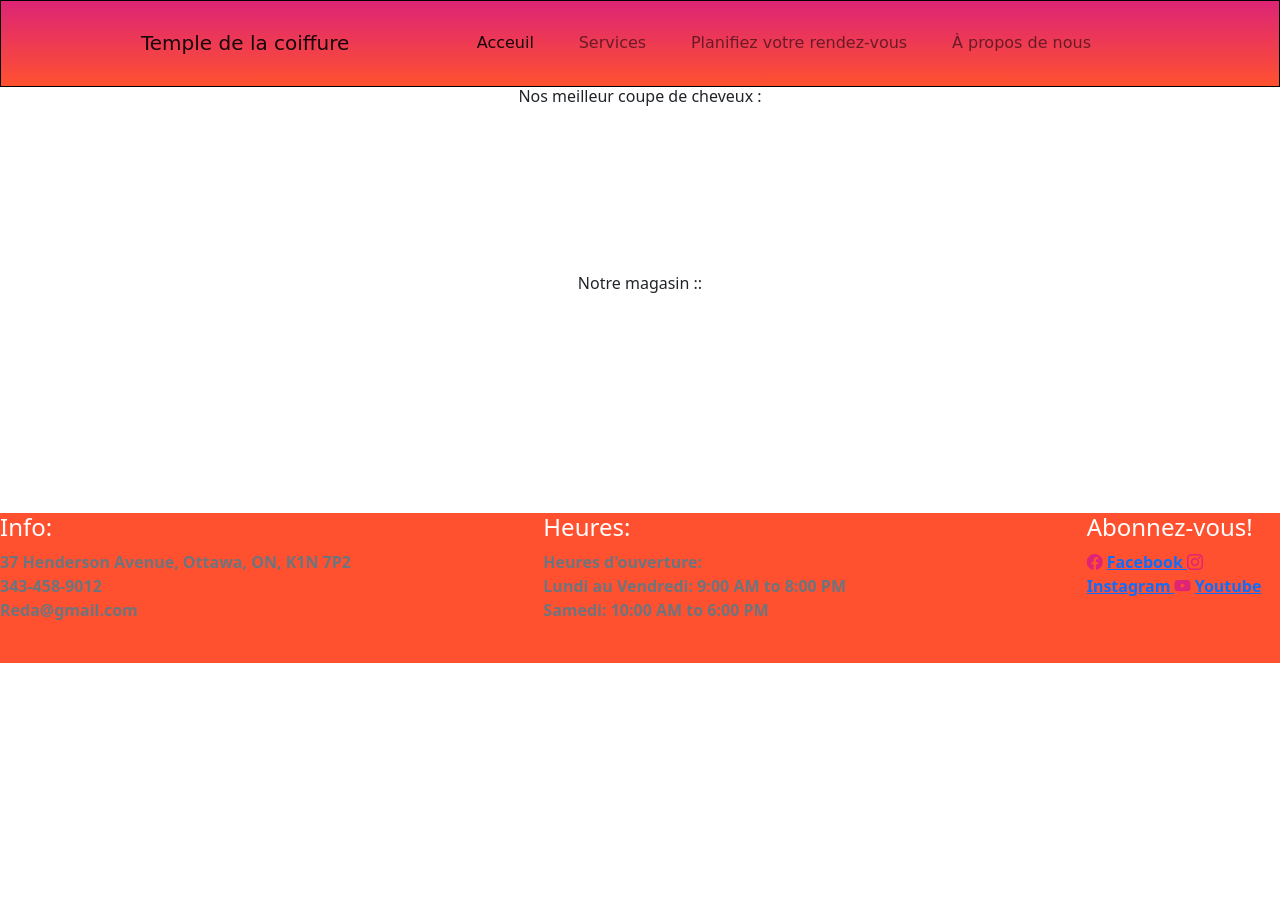
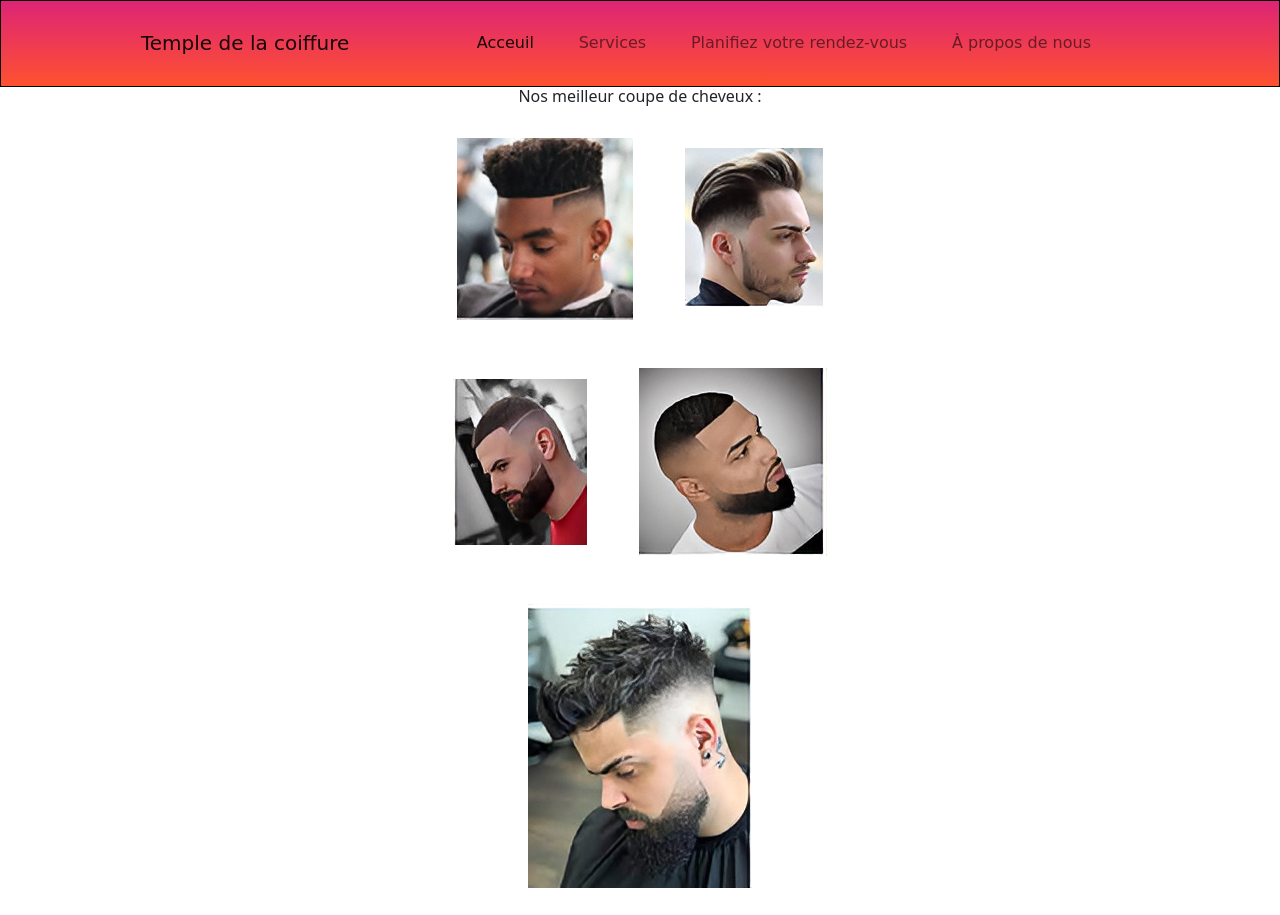
Before and after one commit to redarah/redarah.github.io, a plain HTML site: page src/galerie.html in a window 1280 px wide. Shown: the top 915 px of the page. Before the commit the page ends 800 px from the top, so only its background shows below. Drawn offline with nearby package versions, Linux system fonts and the light colour scheme; files that its build step writes are made by us from their sources; a web font is replaced by a local one.

Commit message:
Update galerie.html

```diff
--- a/src/galerie.html
+++ b/src/galerie.html
@@ -6,7 +6,7 @@
     <title>Temple de la coiffure : </title>
     <!-- CSS only -->
     <link href="https://cdn.jsdelivr.net/npm/bootstrap@5.2.0-beta1/dist/css/bootstrap.min.css" rel="stylesheet" integrity="sha384-0evHe/X+R7YkIZDRvuzKMRqM+OrBnVFBL6DOitfPri4tjfHxaWutUpFmBp4vmVor" crossorigin="anonymous">
-    <link rel="stylesheet" href="css/style.css">
+    <link rel="stylesheet" href="../css/style.css">
     <link rel="stylesheet" href="https://cdn.jsdelivr.net/npm/bootstrap-icons@1.3.0/font/bootstrap-icons.css">
 
 </head>
@@ -26,16 +26,16 @@
                     <div class="d-flex justify-content-center">
                       <ul class="navbar-nav">
                         <li class="nav-item">
-                          <a class="nav-link active" aria-current="page" href="src/index.html"> Acceuil</a>
+                          <a class="nav-link active" aria-current="page" href="../src/index.html"> Acceuil</a>
                         </li>
                         <li class="nav-item">
-                            <a class="nav-link" href="src/service.html"> Services </a>
+                            <a class="nav-link" href="../src/service.html"> Services </a>
                           </li>
                         <li class="nav-item">
-                          <a class="nav-link" href="src/rendez-vous.html"> Planifiez votre rendez-vous </a>
+                          <a class="nav-link" href="../src/rendez-vous.html"> Planifiez votre rendez-vous </a>
                         </li>
                         <li class="nav-item">
-                          <a class="nav-link" href="src/coiffeur.html"> À propos de nous</a>
+                          <a class="nav-link" href="../src/coiffeur.html"> À propos de nous</a>
                         </li>
                       </ul>
                     </div>
@@ -52,11 +52,11 @@
                 <div class="col-mod-7 col-sm-12">
                     <h6>Nos meilleur coupe de cheveux :</h6>
                     <p>
-                    <img src="img/pic5.PNG" class="img-fluid border-radius p-4" alt="">
-                    <img src="img/pic2.PNG" class="img-fluid border-radius p-4" alt=""><br>
-                    <img src="img/pic3.PNG" class="img-fluid border-radius p-4" alt="">
-                    <img src="img/pic4.PNG" class="img-fluid border-radius p-4" alt=""><br>
-                    <img src="img/pic1.PNG" class="img-fluid border-radius p-4" alt="">
+                    <img src="../img/pic5.PNG" class="img-fluid border-radius p-4" alt="">
+                    <img src="../img/pic2.PNG" class="img-fluid border-radius p-4" alt=""><br>
+                    <img src="../img/pic3.PNG" class="img-fluid border-radius p-4" alt="">
+                    <img src="../img/pic4.PNG" class="img-fluid border-radius p-4" alt=""><br>
+                    <img src="../img/pic1.PNG" class="img-fluid border-radius p-4" alt="">
                 </p>
                 </div>
 
@@ -68,9 +68,9 @@
                 <div class="col-mod-7 col-sm-12">
                     <h6>Notre magasin ::</h6>
                     <p>
-                    <img src="img/magasin2.PNG" class="img-fluid border-radius p-4" alt="">
-                    <img src="img/mag3.jpg" class="img-fluid border-radius p-4" alt=""><br>
-                    <img src="img/mag4.jpg" class="img-fluid border-radius p-4" alt="">
+                    <img src="../img/magasin2.PNG" class="img-fluid border-radius p-4" alt="">
+                    <img src="../img/mag3.jpg" class="img-fluid border-radius p-4" alt=""><br>
+                    <img src="../img/mag4.jpg" class="img-fluid border-radius p-4" alt="">
 
                 </p>
                 </div>
```
